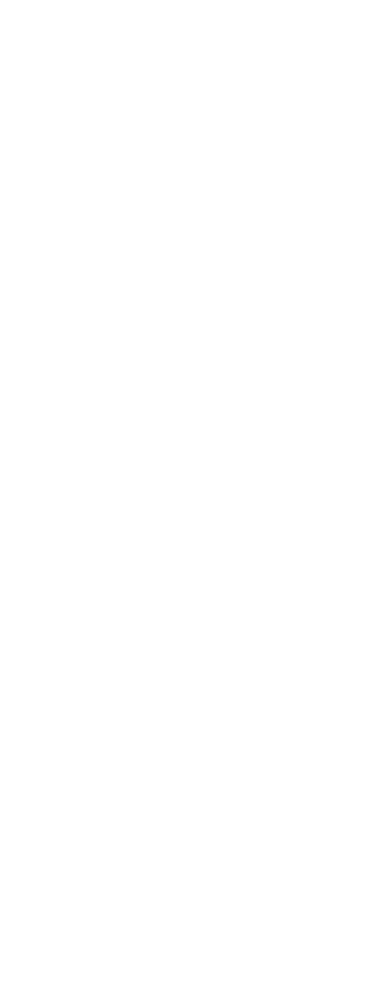
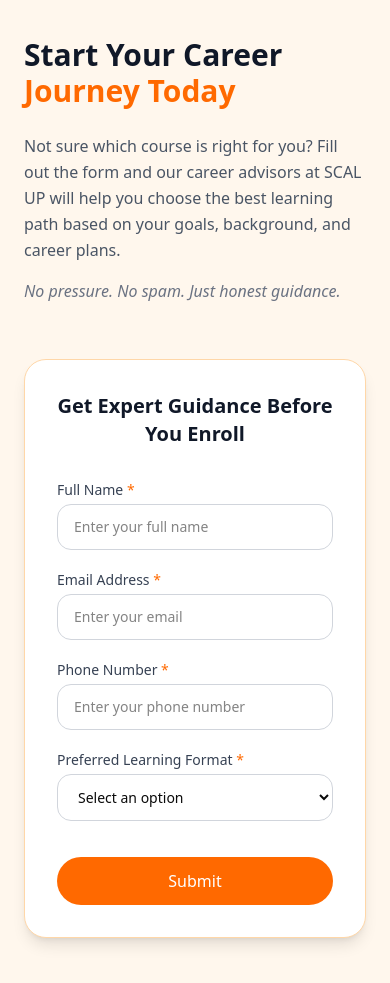
Before and after one commit to prakharmishragto10/scalup, a Next.js app: page / in a window 390 px wide. Shown: the part 6380-7363 px from the top of the page. Before the commit the page ends 6321 px from the top, so only its background shows below. Built offline with nearby package versions, Linux system fonts and the light colour scheme.

Commit message:
additon#3==>contactsection

```diff
--- a/app/page.tsx
+++ b/app/page.tsx
@@ -6,6 +6,7 @@
 import WhyChooseSection from "@/components/WhyChooseSection";
 import CompaniesSection from "@/components/CompaniesSection";
 import TestimonialSection from "@/components/TestimonialSection";
+import ContactSection from "@/components/ContactSection";
 
 export default function Home() {
   return (
@@ -17,6 +18,7 @@
       <WhyChooseSection />
       <CompaniesSection />
       <TestimonialSection />
+      <ContactSection />
     </>
   );
 }
--- /dev/null
+++ b/components/ContactSection.tsx
@@ -0,0 +1,133 @@
+"use client";
+
+import { useState } from "react";
+
+export default function ContactSection() {
+  const [formData, setFormData] = useState({
+    fullName: "",
+    email: "",
+    phone: "",
+    format: "",
+  });
+
+  const handleSubmit = (e: React.FormEvent) => {
+    e.preventDefault();
+    console.log("Form submitted:", formData);
+  };
+
+  return (
+    <section id="contact" className="py-24 bg-orange-50">
+      <div className="mx-auto max-w-7xl px-6">
+        <div className="grid lg:grid-cols-2 gap-14 items-center">
+          {/* LEFT CONTENT */}
+          <div>
+            <h2 className="text-3xl md:text-4xl font-bold text-gray-900 mb-6">
+              Start Your Career{" "}
+              <span className="text-orange-500">Journey Today</span>
+            </h2>
+
+            <p className="text-gray-600 mb-4 leading-relaxed max-w-xl">
+              Not sure which course is right for you? Fill out the form and our
+              career advisors at SCAL UP will help you choose the best learning
+              path based on your goals, background, and career plans.
+            </p>
+
+            <p className="text-gray-500 italic">
+              No pressure. No spam. Just honest guidance.
+            </p>
+          </div>
+
+          {/* RIGHT FORM */}
+          <div className="bg-white border border-orange-200 rounded-3xl p-8 shadow-lg">
+            <h3 className="text-xl font-bold text-gray-900 text-center mb-8">
+              Get Expert Guidance Before You Enroll
+            </h3>
+
+            <form onSubmit={handleSubmit} className="space-y-5">
+              {/* Full Name */}
+              <div>
+                <label className="block text-sm font-medium text-gray-700 mb-1">
+                  Full Name <span className="text-orange-500">*</span>
+                </label>
+                <input
+                  type="text"
+                  placeholder="Enter your full name"
+                  value={formData.fullName}
+                  onChange={(e) =>
+                    setFormData({ ...formData, fullName: e.target.value })
+                  }
+                  required
+                  className="w-full rounded-xl border border-gray-300 px-4 py-3 text-sm focus:outline-none focus:ring-2 focus:ring-orange-400"
+                />
+              </div>
+
+              {/* Email */}
+              <div>
+                <label className="block text-sm font-medium text-gray-700 mb-1">
+                  Email Address <span className="text-orange-500">*</span>
+                </label>
+                <input
+                  type="email"
+                  placeholder="Enter your email"
+                  value={formData.email}
+                  onChange={(e) =>
+                    setFormData({ ...formData, email: e.target.value })
+                  }
+                  required
+                  className="w-full rounded-xl border border-gray-300 px-4 py-3 text-sm focus:outline-none focus:ring-2 focus:ring-orange-400"
+                />
+              </div>
+
+              {/* Phone */}
+              <div>
+                <label className="block text-sm font-medium text-gray-700 mb-1">
+                  Phone Number <span className="text-orange-500">*</span>
+                </label>
+                <input
+                  type="tel"
+                  placeholder="Enter your phone number"
+                  value={formData.phone}
+                  onChange={(e) =>
+                    setFormData({ ...formData, phone: e.target.value })
+                  }
+                  required
+                  className="w-full rounded-xl border border-gray-300 px-4 py-3 text-sm focus:outline-none focus:ring-2 focus:ring-orange-400"
+                />
+              </div>
+
+              {/* Select */}
+              <div>
+                <label className="block text-sm font-medium text-gray-700 mb-1">
+                  Preferred Learning Format{" "}
+                  <span className="text-orange-500">*</span>
+                </label>
+                <select
+                  value={formData.format}
+                  onChange={(e) =>
+                    setFormData({ ...formData, format: e.target.value })
+                  }
+                  required
+                  className="w-full rounded-xl border border-gray-300 px-4 py-3 text-sm bg-white focus:outline-none focus:ring-2 focus:ring-orange-400"
+                >
+                  <option value="">Select an option</option>
+                  <option value="online">Online Classes</option>
+                  <option value="offline">Offline Classes</option>
+                  <option value="hybrid">Hybrid Mode</option>
+                  <option value="self-paced">Self-Paced Learning</option>
+                </select>
+              </div>
+
+              {/* Submit */}
+              <button
+                type="submit"
+                className="w-full mt-4 rounded-full bg-orange-500 text-white py-3 font-medium hover:bg-orange-600 transition"
+              >
+                Submit
+              </button>
+            </form>
+          </div>
+        </div>
+      </div>
+    </section>
+  );
+}
```
